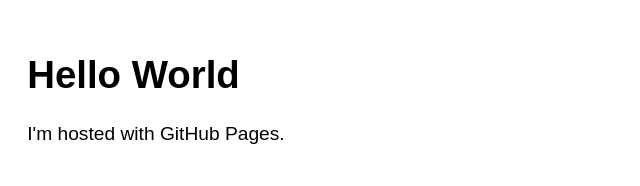
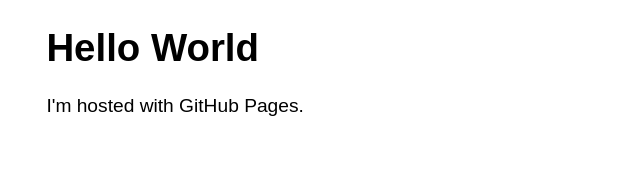
Before and after one commit to DavidRichardsonJr/DavidRichardsonJr.github.io, a plain HTML site: page index.html in a window 1280 px wide. Shown: the whole page, without its empty margins (0-640 px from the left). Drawn offline with Linux system fonts and the light colour scheme.

Commit message:
Update index.html

```diff
--- a/index.html
+++ b/index.html
@@ -9,7 +9,7 @@
       }
       body {
         max-width: 40em;
-        padding: 1em;
+        padding: 0 2em;
         font: 1.2em sans-serif;
       }
     </style>
```
